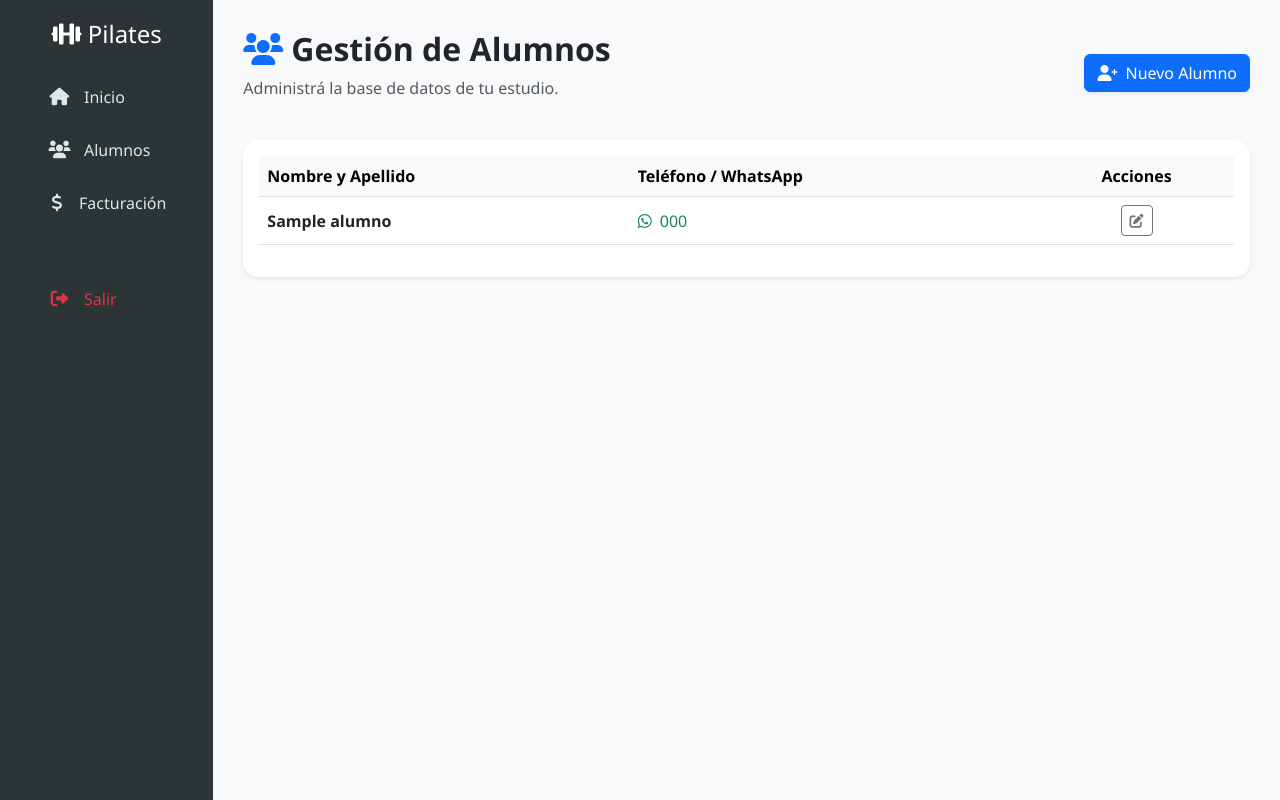
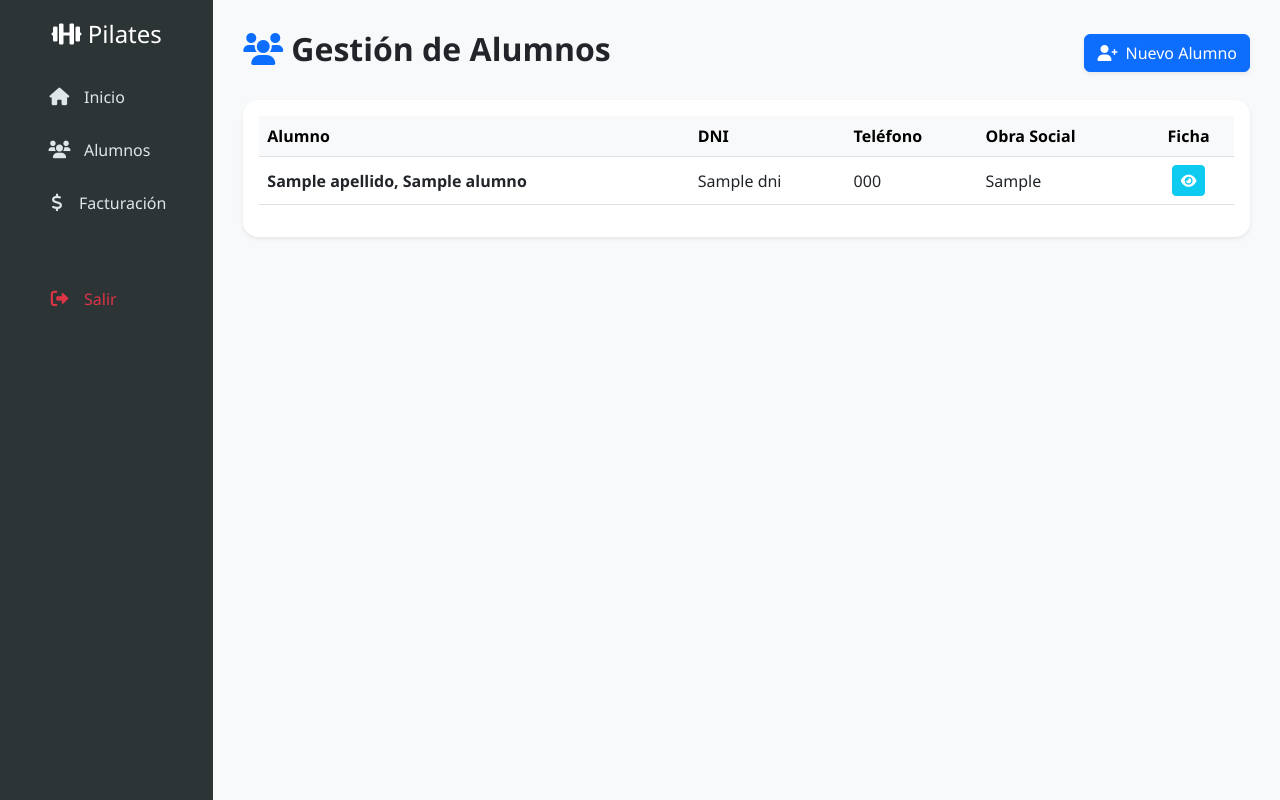
Before and after one commit to Pastormerlo/pilates-sistema, a Flask app: page /alumnos in a window 1280 px wide. Run offline with Flask 3, Linux system fonts and the light colour scheme; the visitor is signed in with stand-in values (Sample User, id 1); a database or web service that is not in the repository returns one stand-in record (values such as "Sample title"); some libraries are stand-ins or nearby versions.

Commit message:
Add files via upload

```diff
--- a/templates/alumnos.html
+++ b/templates/alumnos.html
@@ -3,7 +3,6 @@
 <div class="d-flex justify-content-between align-items-center mb-4">
     <div>
         <h2 class="fw-bold"><i class="fas fa-users text-primary me-2"></i>Gestión de Alumnos</h2>
-        <p class="text-muted">Administrá la base de datos de tu estudio.</p>
     </div>
     <button class="btn btn-primary shadow-sm" data-bs-toggle="modal" data-bs-target="#modalAlumno">
         <i class="fas fa-user-plus me-2"></i>Nuevo Alumno
@@ -15,66 +14,85 @@
         <table class="table table-hover align-middle">
             <thead class="table-light">
                 <tr>
-                    <th>Nombre y Apellido</th>
-                    <th>Teléfono / WhatsApp</th>
-                    <th class="text-center">Acciones</th>
+                    <th>Alumno</th>
+                    <th>DNI</th>
+                    <th>Teléfono</th>
+                    <th>Obra Social</th>
+                    <th class="text-center">Ficha</th>
                 </tr>
             </thead>
             <tbody>
-                {% if alumnos %}
                 {% for alumno in alumnos %}
                 <tr>
-                        <td class="fw-bold">{{ alumno.nombre }}</td>
-                        <td>
-                            {% if alumno.telefono %}
-                                <a href="https://wa.me/{{ alumno.telefono }}" target="_blank" class="text-decoration-none text-success">
-                                    <i class="fab fa-whatsapp me-1"></i> {{ alumno.telefono }}
-                                </a>
-                            {% else %}
-                                <span class="text-muted small">Sin teléfono</span>
-                            {% endif %}
-                        </td>
+                    <td><strong>{{ alumno.apellido }}, {{ alumno.nombre }}</strong></td>
+                    <td>{{ alumno.dni or '-' }}</td>
+                    <td>{{ alumno.telefono or '-' }}</td>
+                    <td>{{ alumno.obra_social or '-' }}</td>
                     <td class="text-center">
-                            <button class="btn btn-sm btn-outline-secondary" title="Editar">
-                                <i class="fas fa-edit"></i>
+                        <button class="btn btn-sm btn-info text-white" data-bs-toggle="modal" data-bs-target="#ver{{ alumno.id }}">
+                            <i class="fas fa-eye"></i>
                         </button>
                     </td>
                 </tr>
+
+                <div class="modal fade" id="ver{{ alumno.id }}" tabindex="-1">
+                    <div class="modal-dialog modal-lg">
+                        <div class="modal-content">
+                            <div class="modal-header bg-info text-white">
+                                <h5 class="modal-title">Ficha Médica: {{ alumno.nombre }} {{ alumno.apellido }}</h5>
+                                <button type="button" class="btn-close btn-close-white" data-bs-dismiss="modal"></button>
+                            </div>
+                            <div class="modal-body">
+                                <div class="row">
+                                    <div class="col-md-6">
+                                        <p><strong>Domicilio:</strong> {{ alumno.domicilio }}</p>
+                                        <p><strong>Fecha Nac:</strong> {{ alumno.fecha_nacimiento }}</p>
+                                        <p><strong>Emergencias:</strong> {{ alumno.contacto_emergencia }}</p>
+                                        <p><strong>Médico:</strong> {{ alumno.medico_cabecera }}</p>
+                                    </div>
+                                    <div class="col-md-6">
+                                        <p><strong>Peso:</strong> {{ alumno.peso }} kg | <strong>Altura:</strong> {{ alumno.altura }} m</p>
+                                        <p><strong>Patologías/Cirugías:</strong> {{ alumno.patologias_cirugias }}</p>
+                                        <p><strong>Observaciones:</strong> {{ alumno.observaciones }}</p>
+                                    </div>
+                                </div>
+                            </div>
+                        </div>
+                    </div>
+                </div>
                 {% endfor %}
-                {% else %}
-                    <tr>
-                        <td colspan="3" class="text-center py-4 text-muted">
-                            No hay alumnos registrados todavía.
-                        </td>
-                    </tr>
-                {% endif %}
             </tbody>
         </table>
     </div>
 </div>
 
 <div class="modal fade" id="modalAlumno" tabindex="-1">
-    <div class="modal-dialog">
-        <div class="modal-content border-0 shadow">
+    <div class="modal-dialog modal-lg">
+        <div class="modal-content">
             <form action="/agregar_alumno" method="POST">
                 <div class="modal-header bg-primary text-white">
-                    <h5 class="modal-title"><i class="fas fa-user-plus me-2"></i>Registrar Alumno</h5>
+                    <h5 class="modal-title">Nuevo Registro de Alumno</h5>
                     <button type="button" class="btn-close btn-close-white" data-bs-dismiss="modal"></button>
                 </div>
                 <div class="modal-body p-4">
-                    <div class="mb-3">
-                        <label class="form-label fw-bold">Nombre Completo</label>
-                        <input type="text" name="nombre" class="form-control" placeholder="Ej: Juan Pérez" required>
-                    </div>
-                    <div class="mb-3">
-                        <label class="form-label fw-bold">Teléfono (con código de área)</label>
-                        <input type="text" name="telefono" class="form-control" placeholder="Ej: 54911..." required>
-                        <div class="form-text text-muted">Sin espacios ni guiones para WhatsApp.</div>
+                    <div class="row">
+                        <div class="col-md-6 mb-3"><label class="form-label">Nombre</label><input type="text" name="nombre" class="form-control" required></div>
+                        <div class="col-md-6 mb-3"><label class="form-label">Apellido</label><input type="text" name="apellido" class="form-control" required></div>
+                        <div class="col-md-4 mb-3"><label class="form-label">DNI</label><input type="text" name="dni" class="form-control"></div>
+                        <div class="col-md-8 mb-3"><label class="form-label">Domicilio</label><input type="text" name="domicilio" class="form-control"></div>
+                        <div class="col-md-6 mb-3"><label class="form-label">Teléfono</label><input type="text" name="telefono" class="form-control"></div>
+                        <div class="col-md-6 mb-3"><label class="form-label">Contacto Emergencia</label><input type="text" name="contacto_emergencia" class="form-control"></div>
+                        <div class="col-md-4 mb-3"><label class="form-label">Fecha Nacimiento</label><input type="date" name="fecha_nacimiento" class="form-control"></div>
+                        <div class="col-md-4 mb-3"><label class="form-label">Peso (kg)</label><input type="number" step="0.1" name="peso" class="form-control"></div>
+                        <div class="col-md-4 mb-3"><label class="form-label">Altura (m)</label><input type="number" step="0.01" name="altura" class="form-control"></div>
+                        <div class="col-md-6 mb-3"><label class="form-label">Obra Social</label><input type="text" name="obra_social" class="form-control"></div>
+                        <div class="col-md-6 mb-3"><label class="form-label">Médico Cabecera</label><input type="text" name="medico_cabecera" class="form-control"></div>
+                        <div class="col-12 mb-3"><label class="form-label">Patologías / Cirugías</label><textarea name="patologias_cirugias" class="form-control" rows="2"></textarea></div>
+                        <div class="col-12 mb-3"><label class="form-label">Observaciones</label><textarea name="observaciones" class="form-control" rows="2"></textarea></div>
                     </div>
                 </div>
-                <div class="modal-footer border-0">
-                    <button type="button" class="btn btn-light" data-bs-dismiss="modal">Cancelar</button>
-                    <button type="submit" class="btn btn-primary px-4">Guardar Alumno</button>
+                <div class="modal-footer">
+                    <button type="submit" class="btn btn-primary w-100">Guardar Alumno</button>
                 </div>
             </form>
         </div>
```
Lines whose indentation alone changed are shown as unchanged.
